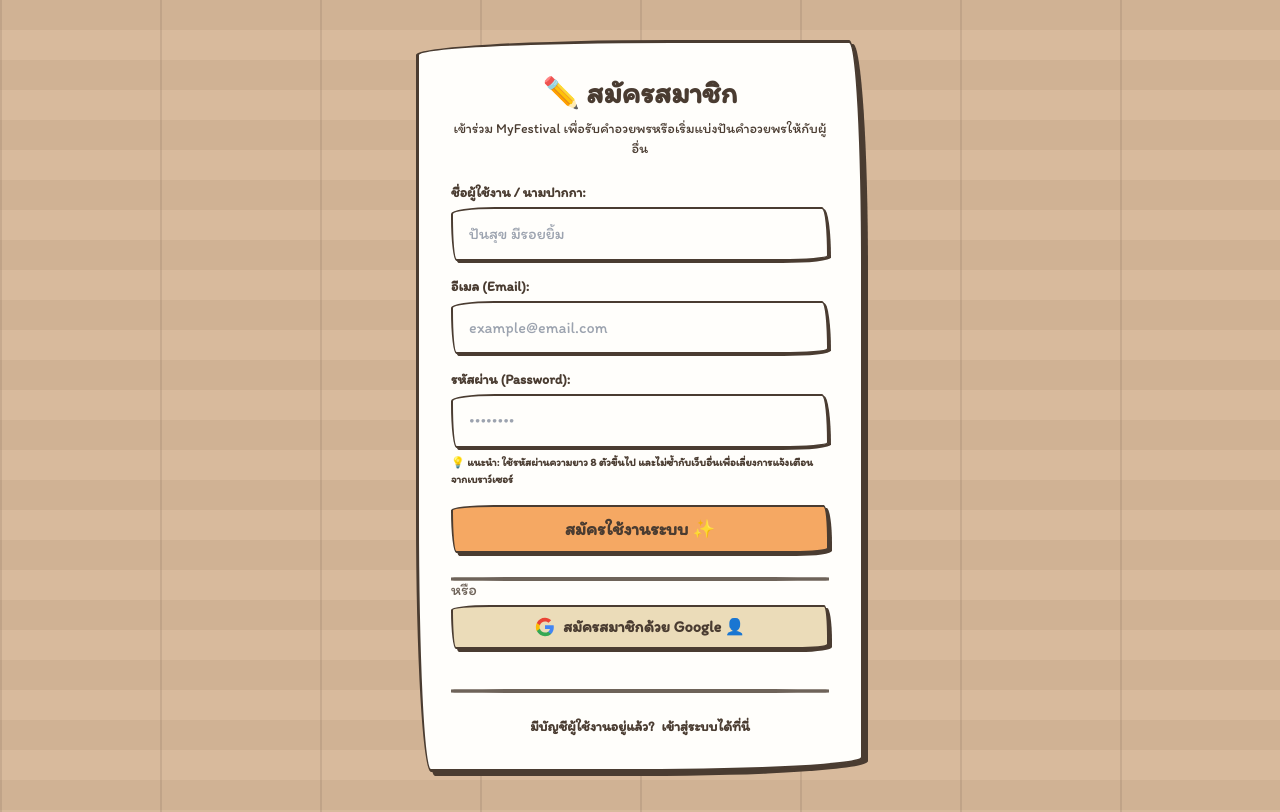
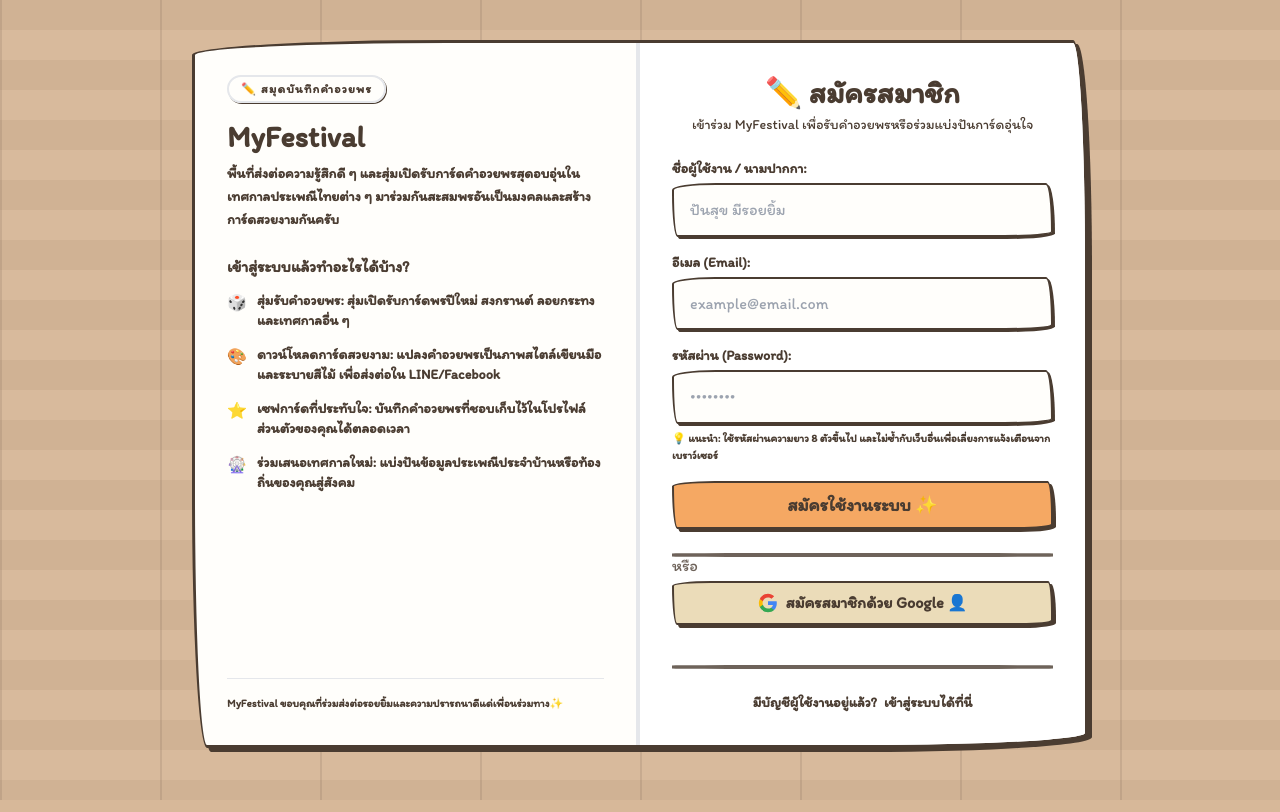
Before and after one commit to NathanKunsan/MyFestival_Project, a website built with Vite: page html/register.html in a window 1280 px wide. Built offline with nearby package versions, Linux system fonts and the light colour scheme.

Commit message:
Update register.html

```diff
--- a/html/register.html
+++ b/html/register.html
@@ -1,5 +1,6 @@
 <!DOCTYPE html>
 <html lang="th">
+
 <head>
   <meta charset="UTF-8">
   <meta name="viewport" content="width=device-width, initial-scale=1.0">
@@ -11,12 +12,60 @@
   <!-- Custom Sketchbook CSS -->
   <link rel="stylesheet" href="/css/style.css">
 </head>
+
 <body class="bg-paper text-pencil paper-grain p-4">
 
-  <div id="page-content" class="w-full max-w-md mx-auto py-6">
-    <div class="sketch-card p-6 md:p-8 bg-white">
-      <h2 class="text-3xl font-extrabold text-center mb-2">✏️ สมัครสมาชิก</h2>
-      <p class="text-center text-pencil-light text-sm mb-6">เข้าร่วม MyFestival เพื่อรับคำอวยพรหรือเริ่มแบ่งปันคำอวยพรให้กับผู้อื่น</p>
+  <div id="page-content" class="w-full max-w-4xl mx-auto py-6">
+    <div
+      class="sketch-card bg-white overflow-hidden p-0 grid grid-cols-1 md:grid-cols-2 shadow-[6px_6px_0px_0px_#4a3c31]">
+
+      <!-- Left Column: Benefits & Onboarding -->
+      <div
+        class="bg-paper paper-grain p-6 md:p-8 flex flex-col justify-between border-b-2 md:border-b-0 md:border-r-4 border-pencil">
+        <div>
+          <span
+            class="text-xs font-black uppercase tracking-widest bg-wood-yellow border-2 border-pencil px-3 py-1 rounded-full shadow-[1px_1px_0px_0px_#4a3c31] inline-block">
+            ✏️ สมุดบันทึกคำอวยพร
+          </span>
+          <h2 class="text-2xl md:text-3xl font-black text-pencil mt-4 mb-2">MyFestival</h2>
+          <p class="text-sm font-bold text-pencil-light leading-relaxed mb-6">
+            พื้นที่ส่งต่อความรู้สึกดี ๆ และสุ่มเปิดรับการ์ดคำอวยพรสุดอบอุ่นในเทศกาลประเพณีไทยต่าง ๆ
+            มาร่วมกันสะสมพรอันเป็นมงคลและสร้างการ์ดสวยงามกันครับ
+          </p>
+
+          <h3 class="font-extrabold text-pencil text-base mb-3">เข้าสู่ระบบแล้วทำอะไรได้บ้าง?</h3>
+          <ul class="space-y-3.5 text-sm font-bold text-pencil-light">
+            <li class="flex items-start gap-2.5">
+              <span class="text-base select-none">🎲</span>
+              <span><strong>สุ่มรับคำอวยพร:</strong> สุ่มเปิดรับการ์ดพรปีใหม่ สงกรานต์ ลอยกระทง และเทศกาลอื่น ๆ</span>
+            </li>
+            <li class="flex items-start gap-2.5">
+              <span class="text-base select-none">🎨</span>
+              <span><strong>ดาวน์โหลดการ์ดสวยงาม:</strong> แปลงคำอวยพรเป็นภาพสไตล์เขียนมือและระบายสีไม้ เพื่อส่งต่อใน
+                LINE/Facebook</span>
+            </li>
+            <li class="flex items-start gap-2.5">
+              <span class="text-base select-none">⭐</span>
+              <span><strong>เซฟการ์ดที่ประทับใจ:</strong>
+                บันทึกคำอวยพรที่ชอบเก็บไว้ในโปรไฟล์ส่วนตัวของคุณได้ตลอดเวลา</span>
+            </li>
+            <li class="flex items-start gap-2.5">
+              <span class="text-base select-none">🎡</span>
+              <span><strong>ร่วมเสนอเทศกาลใหม่:</strong> แบ่งปันข้อมูลประเพณีประจำบ้านหรือท้องถิ่นของคุณสู่สังคม</span>
+            </li>
+          </ul>
+        </div>
+
+        <div class="mt-8 text-[11px] font-bold text-pencil-light border-t border-pencil/20 pt-4">
+          MyFestival ขอบคุณที่ร่วมส่งต่อรอยยิ้มและความปรารถนาดีแด่เพื่อนร่วมทาง✨
+        </div>
+      </div>
+
+      <!-- Right Column: Registration Form -->
+      <div class="p-6 md:p-8 flex flex-col justify-center bg-white">
+        <h2 class="text-3xl font-extrabold text-center mb-1 text-pencil">✏️ สมัครสมาชิก</h2>
+        <p class="text-center text-pencil-light text-sm mb-6">เข้าร่วม MyFestival
+          เพื่อรับคำอวยพรหรือร่วมแบ่งปันการ์ดอุ่นใจ</p>
 
         <form id="register-form" class="space-y-4">
           <div class="flex flex-col gap-1">
@@ -26,15 +75,17 @@
 
           <div class="flex flex-col gap-1">
             <label for="register-email" class="font-bold text-sm">อีเมล (Email):</label>
-          <input type="email" id="register-email" required placeholder="example@email.com" class="sketch-input w-full">
+            <input type="email" id="register-email" required placeholder="example@email.com"
+              class="sketch-input w-full">
           </div>
 
           <div class="flex flex-col gap-1">
             <label for="register-password" class="font-bold text-sm">รหัสผ่าน (Password):</label>
-          <input type="password" id="register-password" required minlength="8" placeholder="••••••••" class="sketch-input w-full">
-          <p class="text-[11px] font-bold text-pencil-light mt-0.5">💡 แนะนำ: ใช้รหัสผ่านความยาว 8 ตัวขึ้นไป และไม่ซ้ำกับเว็บอื่นเพื่อเลี่ยงการแจ้งเตือนจากเบราว์เซอร์</p>
+            <input type="password" id="register-password" required minlength="8" placeholder="••••••••"
+              class="sketch-input w-full">
+            <p class="text-[11px] font-bold text-pencil-light mt-0.5">💡 แนะนำ: ใช้รหัสผ่านความยาว 8 ตัวขึ้นไป
+              และไม่ซ้ำกับเว็บอื่นเพื่อเลี่ยงการแจ้งเตือนจากเบราว์เซอร์</p>
           </div>
-
 
           <button type="submit" class="sketch-btn btn-orange w-full py-2.5 mt-4 text-lg">
             สมัครใช้งานระบบ ✨
@@ -43,12 +94,21 @@
 
         <div class="sketch-divider my-4">หรือ</div>
 
-      <button type="button" id="btn-google-register" class="sketch-btn btn-cream w-full py-2.5 text-base flex items-center justify-center gap-2 mb-4">
+        <button type="button" id="btn-google-register"
+          class="sketch-btn btn-cream w-full py-2.5 text-base flex items-center justify-center gap-2 mb-4">
           <svg class="w-5 h-5" viewBox="0 0 24 24" fill="none" xmlns="http://www.w3.org/2000/svg">
-          <path d="M22.56 12.25c0-.78-.07-1.53-.2-2.25H12v4.26h5.92c-.26 1.37-1.04 2.53-2.21 3.31v2.77h3.57c2.08-1.92 3.28-4.74 3.28-8.09z" fill="#4285F4"/>
-          <path d="M12 23c2.97 0 5.46-.98 7.28-2.66l-3.57-2.77c-.98.66-2.23 1.06-3.71 1.06-2.86 0-5.29-1.93-6.16-4.53H2.18v2.84C3.99 20.53 7.7 23 12 23z" fill="#34A853"/>
-          <path d="M5.84 14.09c-.22-.66-.35-1.36-.35-2.09s.13-1.43.35-2.09V7.06H2.18C1.43 8.55 1 10.22 1 12s.43 3.45 1.18 4.94l2.85-2.22.81-.63z" fill="#FBBC05"/>
-          <path d="M12 5.38c1.62 0 3.06.56 4.21 1.64l3.15-3.15C17.45 2.09 14.97 1 12 1 7.7 1 3.99 3.47 2.18 7.06l3.66 2.84c.87-2.6 3.3-4.52 6.16-4.52z" fill="#EA4335"/>
+            <path
+              d="M22.56 12.25c0-.78-.07-1.53-.2-2.25H12v4.26h5.92c-.26 1.37-1.04 2.53-2.21 3.31v2.77h3.57c2.08-1.92 3.28-4.74 3.28-8.09z"
+              fill="#4285F4" />
+            <path
+              d="M12 23c2.97 0 5.46-.98 7.28-2.66l-3.57-2.77c-.98.66-2.23 1.06-3.71 1.06-2.86 0-5.29-1.93-6.16-4.53H2.18v2.84C3.99 20.53 7.7 23 12 23z"
+              fill="#34A853" />
+            <path
+              d="M5.84 14.09c-.22-.66-.35-1.36-.35-2.09s.13-1.43.35-2.09V7.06H2.18C1.43 8.55 1 10.22 1 12s.43 3.45 1.18 4.94l2.85-2.22.81-.63z"
+              fill="#FBBC05" />
+            <path
+              d="M12 5.38c1.62 0 3.06.56 4.21 1.64l3.15-3.15C17.45 2.09 14.97 1 12 1 7.7 1 3.99 3.47 2.18 7.06l3.66 2.84c.87-2.6 3.3-4.52 6.16-4.52z"
+              fill="#EA4335" />
           </svg>
           สมัครสมาชิกด้วย Google 👤
         </button>
@@ -61,6 +121,8 @@
         </div>
       </div>
     </div>
+  </div>
 
 </body>
+
 </html>
```
Lines whose indentation alone changed are shown as unchanged.
